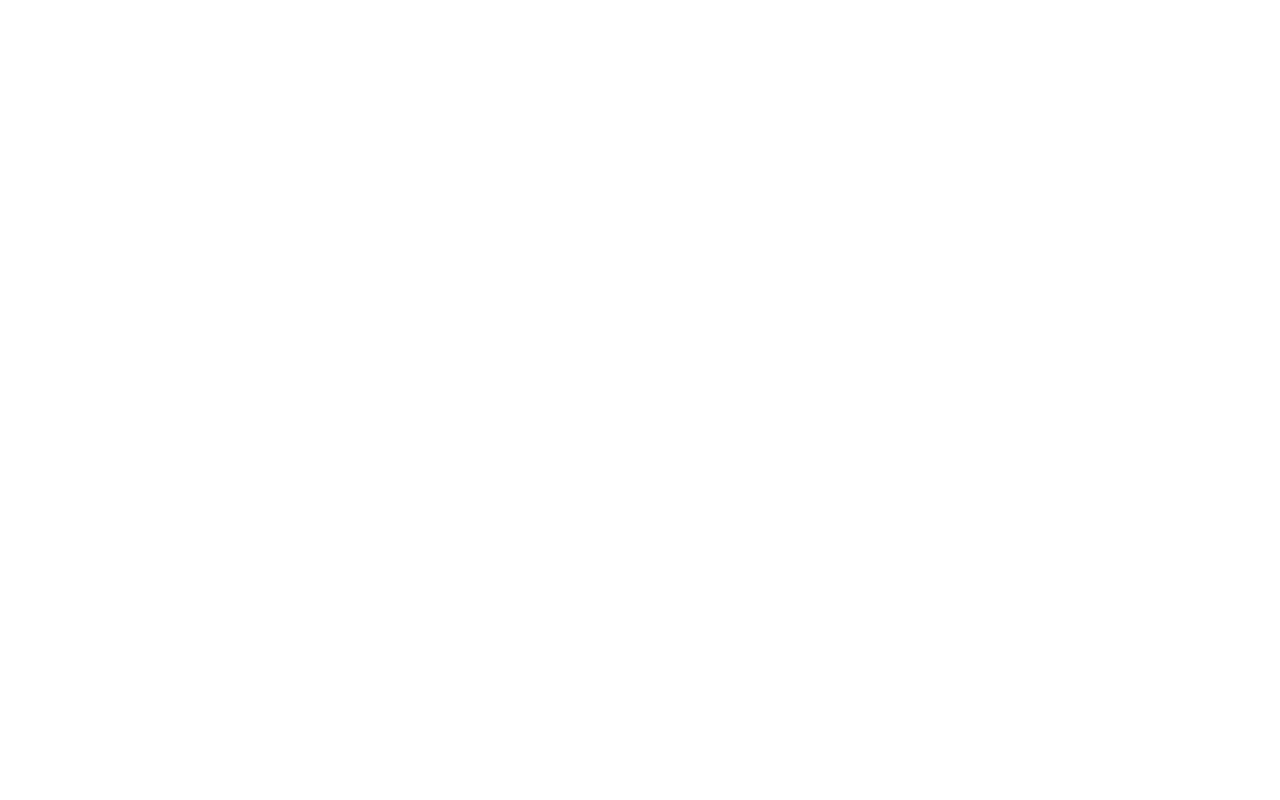
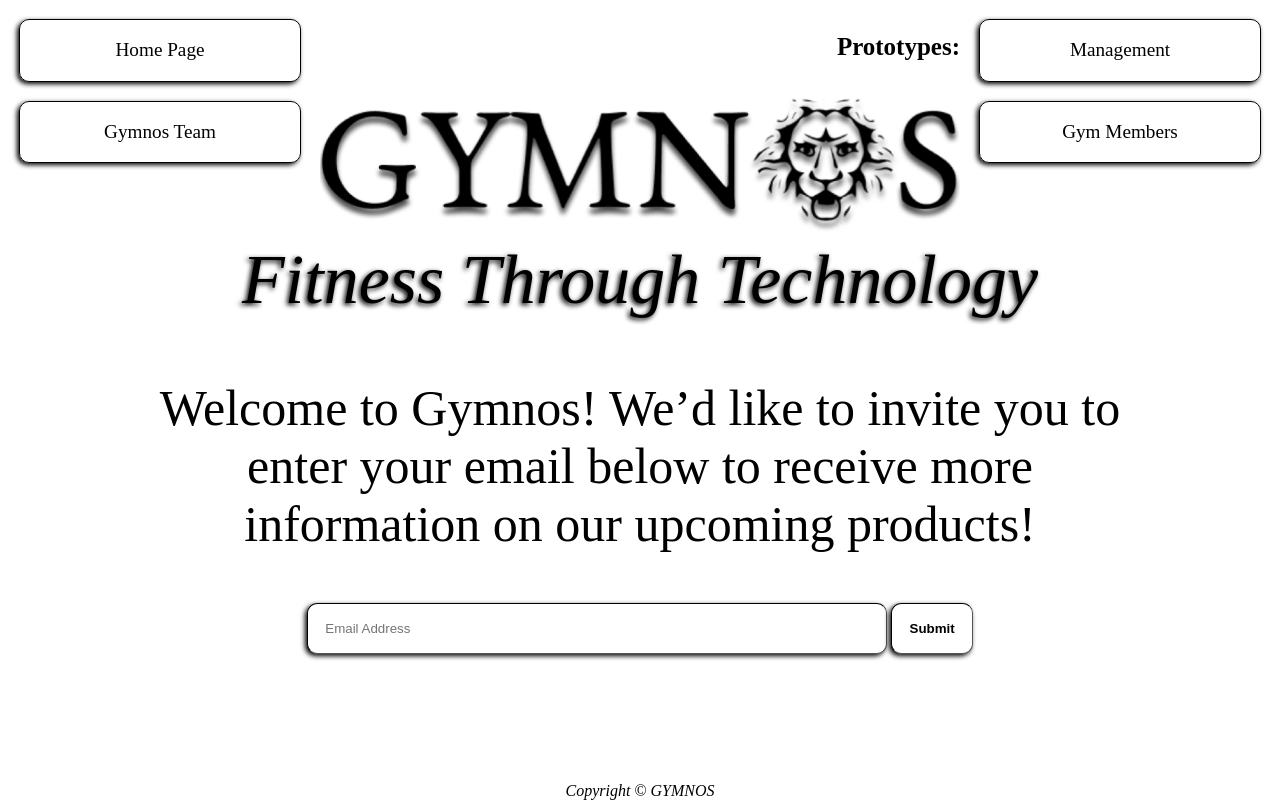
Before and after one commit to Gymnos-AI/Gymnos-LandingPage, a plain HTML site: page jjm/index.html in a window 1280 px wide. Drawn offline with Linux system fonts and the light colour scheme.

Commit message:
Home Page complete 8/6/19

```diff
--- a/jjm/index.html
+++ b/jjm/index.html
@@ -1,5 +1,6 @@
 <!DOCTYPE html>
 <html lang="en">
+
 <head>
     <meta charset="UTF-8">
     <meta name="viewport" content="width=device-width, initial-scale=1.0">
@@ -7,9 +8,45 @@
     <link rel="stylesheet" href="style.css">
     <title>Gymnos - Fitness Through Technology</title>
 </head>
+
 <body>
     <div id="web-container">
+        <div id="web-header">
+            <div>
+                <!-- LEFT NAV -->
+                <a href="#">Home Page</a>
+                <a href="#">Gymnos Team</a>
+            </div>
+            <div>
+                <!-- MIDDLE LOGO -->
+                <h4>Prototypes:</h4>
+                <img src="img/gymnoslogo.png" alt="Gymnos Logo">
+            </div>
+            <div>
+                <!-- RIGHT NAV -->
+                <a href="#">Management</a>
+                <a href="#">Gym Members</a>
+            </div>
+        </div>
+        <div id="web-body">
+            <h2>Fitness Through Technology</h2>
+            <p>
+                Welcome to Gymnos! We’d like to invite you to enter your
+                email below to receive more information on our upcoming products!
+            </p>
+        </div>
+        <div id="web-footer">
+            <form action="https://formspree.io/info@gymnos.ca" method="POST" class="needs-validation" novalidate>
+                <input type="hidden" name="_subject" value="Message from GYMNOS website" />
+                <input type="text" name="_gotcha" style="display:none" />
+                <input type="email" placeholder="Email Address" name="_replyto" required/>
+                <button type="submit">Submit</button>
+           </form>
+        </div>
+    </div>
+    <footer>
+        <em>Copyright &copy; GYMNOS</em>
+    </footer>
+</body>
 
-    </div>
-</body>
 </html>
--- a/jjm/style.css
+++ b/jjm/style.css
@@ -0,0 +1,113 @@
+/* GLOBAL */
+body, html{
+    margin:0;
+    padding: 0;
+    box-sizing: border-box;
+}
+a {
+    color:inherit;
+    text-decoration: none;
+}
+a:hover {
+    color: purple;
+}
+
+/* Web Container Grid */
+#web-container{
+    display: grid;
+    grid-template-rows: auto auto auto;
+}
+/* #HEADER */
+#web-header {
+    display: grid;
+    grid-template-columns: 1fr 2fr 1fr;
+    position: relative;
+}
+
+#web-header a {
+    display: block;
+    border: 1px solid black;
+    font-size: 1.2em;
+    border-radius: 10px;
+    padding: 1em;
+    box-shadow: -2px 2px 5px black;
+    margin: 1em;
+    text-align: center;
+}
+
+#web-header a:hover {
+    background: black;
+    color:white;
+    font-weight: bold;
+    transition: all 0.3s;
+    box-shadow: -2px 2px 5px grey;
+    text-transform: uppercase;
+}
+#web-header h4 {
+    display: inline-block;
+    float:right;
+    left:-50px;
+    font-size: 25px;
+
+}
+
+#web-header img {
+    top:90px;
+    width:50%;
+    position: absolute;
+    z-index: -2;
+    bottom: 0;
+}
+/* #BODY */
+#web-body {
+    width:80%;
+    margin: 0 auto;
+    text-align: center;
+}
+
+#web-body h2 {
+    font-size: 70px;
+    text-shadow: -2px 2px 5px black;
+    font-weight: lighter;
+    font-style: italic;
+}
+#web-body p {
+    font-size: 50px;
+}
+
+#web-footer {
+    width: 60%;
+    margin: 0 auto;
+    text-align: center;
+}
+#web-footer input {
+    display: inline-block;
+    padding: 1.3em;
+    padding-right: 50%;
+    border-radius: 10px;
+    box-shadow: -2px 2px 5px black;
+    border: 1px inset black;
+}
+#web-footer button {
+    display: inline-block;
+    background: white;
+    padding: 1.3em;
+    font-weight: bold;
+    border-radius: 10px;
+    box-shadow: -2px 2px 5px black;
+    border: 1px inset black;
+}
+#web-footer button:hover {
+    color:white;
+    background: black;
+    transition: all 0.3s;
+    box-shadow: -2px 2px 5px grey;
+}
+footer{
+    width: auto;
+    text-align: center;
+    position: fixed;
+    bottom: 0;
+    left: 50%;
+    transform: translateX(-50%);
+}
```
Also changed, not shown: jjm/img/gymnoslogo.png (added).
